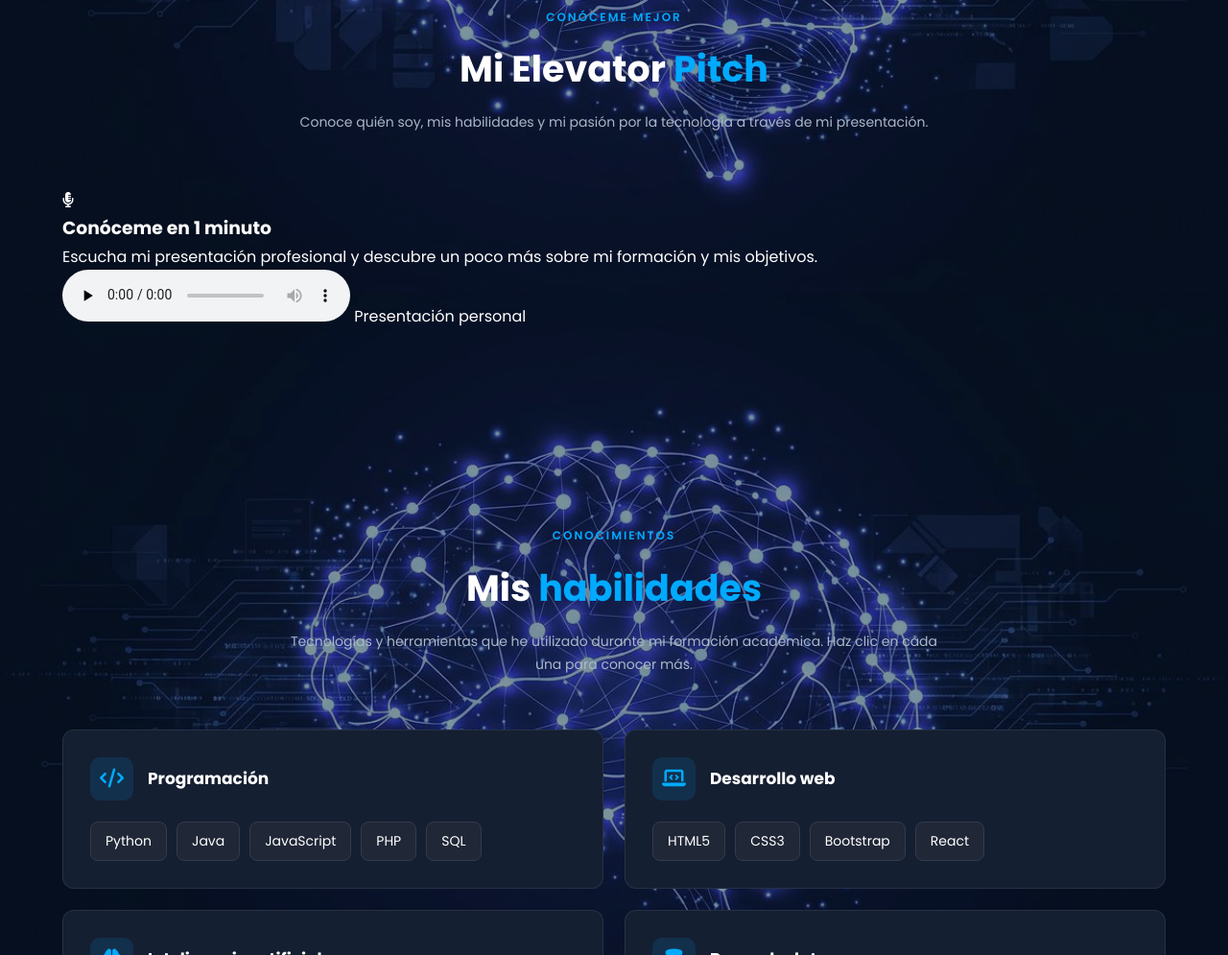
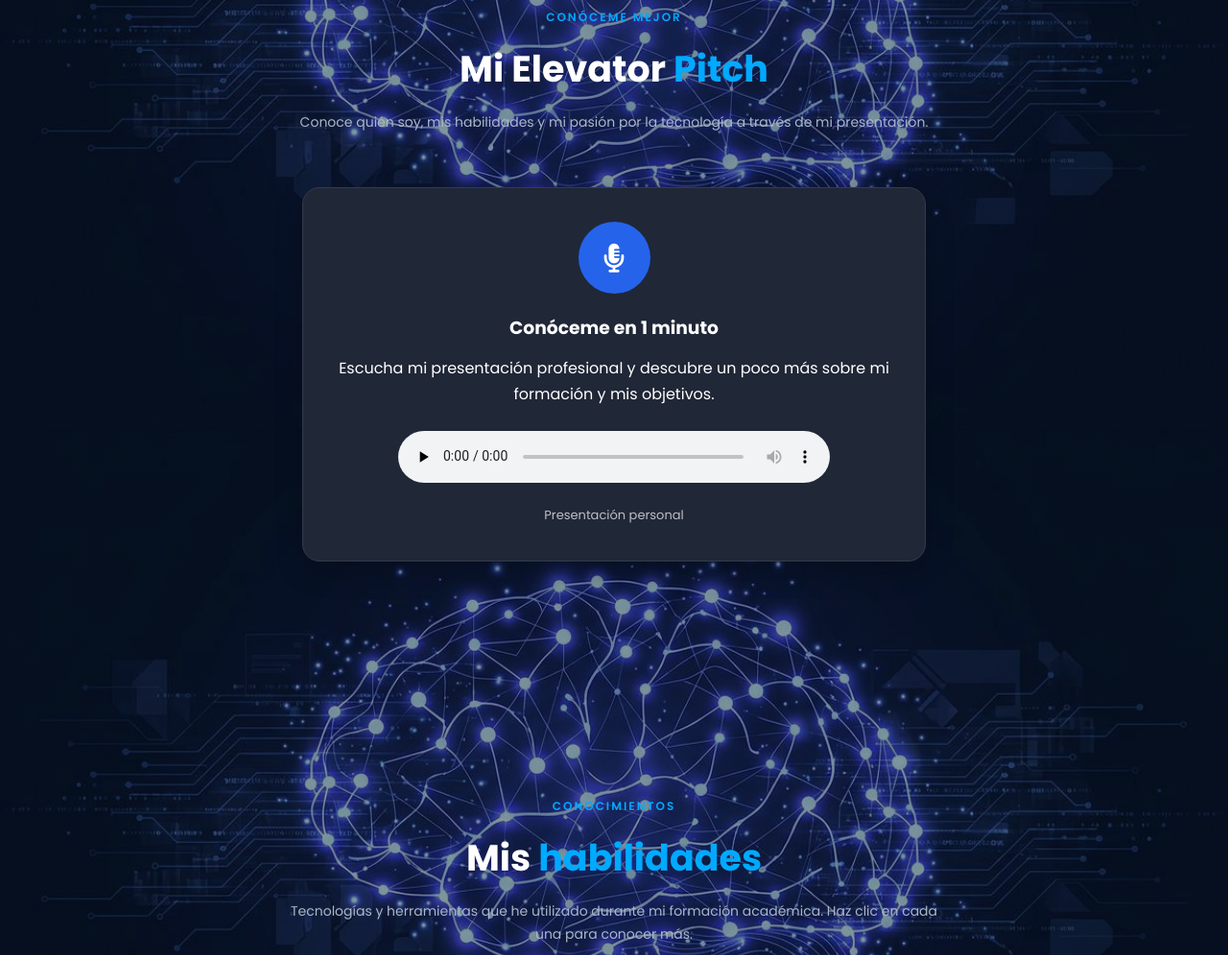
Before and after one commit to oliverhuamanleandro-stack/mi-portafolio, a plain HTML site: page index.html in a window 1280 px wide. Shown: the part 1730-2725 px from the top of the page at 96% size. Drawn offline with Linux system fonts and the light colour scheme.

Commit message:
Update estilos.css

```diff
--- a/css/estilos.css
+++ b/css/estilos.css
@@ -1370,3 +1370,56 @@ body.modo-claro .contacto-item:hover {
     }
 
 }
+
+/* SECCIÓN ELEVATOR PITCH */
+
+.pitch-contenedor {
+    max-width: 650px;
+    margin: 40px auto;
+    padding: 35px;
+    text-align: center;
+    background: var(--color-tarjeta, #202737);
+    border: 1px solid var(--color-borde, #343b4b);
+    border-radius: 18px;
+    box-shadow: 0 10px 30px rgba(0, 0, 0, 0.2);
+}
+
+.pitch-icono {
+    width: 75px;
+    height: 75px;
+    margin: 0 auto 20px;
+    display: flex;
+    align-items: center;
+    justify-content: center;
+    border-radius: 50%;
+    background: var(--color-principal, #2563eb);
+    color: white;
+    font-size: 30px;
+}
+
+.pitch-contenedor h3 {
+    margin-bottom: 12px;
+}
+
+.pitch-contenedor p {
+    margin-bottom: 25px;
+    line-height: 1.7;
+}
+
+.pitch-contenedor audio {
+    width: 100%;
+    max-width: 450px;
+}
+
+.pitch-duracion {
+    display: block;
+    margin-top: 15px;
+    font-size: 13px;
+    opacity: 0.7;
+}
+
+@media (max-width: 600px) {
+    .pitch-contenedor {
+        padding: 25px 18px;
+    }
+}
```
